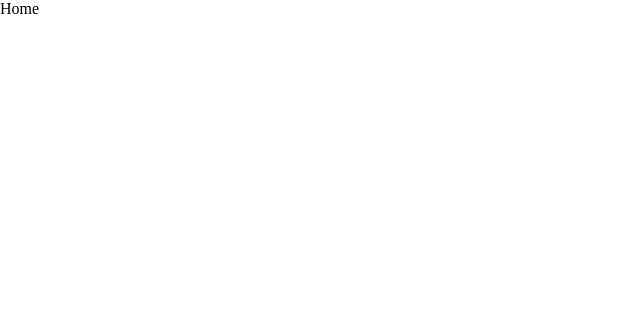
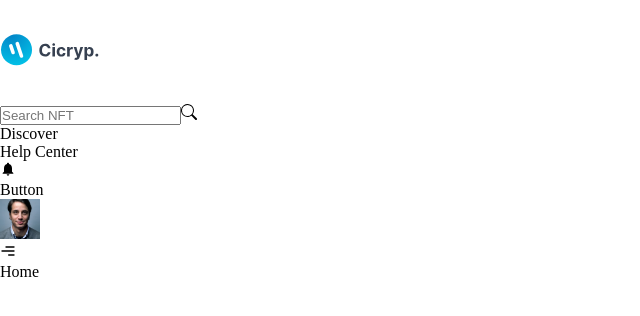
Before and after one commit to Chrisszy123/fullstackNftMarket, a Next.js app in the folder client/: page / in a window 1280 px wide. Shown: the top 316 px of the page, without its empty margins (0-640 px from the left). Built offline with nearby package versions, Linux system fonts and the light colour scheme.

Commit message:
feat/ started working on discover component

```diff
--- a/client/components/Navbar/Discover/Discover.tsx
+++ b/client/components/Navbar/Discover/Discover.tsx
@@ -1,6 +1,38 @@
 import React from 'react'
-
+import Link from 'next/link'
+//internal imports
+import style from './Discover.module.css'
 const Discover = () => {
+  const discover = [
+    {
+      name: "Collection",
+      link: "collection"
+    },
+    {
+      name: "Search",
+      link: "seacrh"
+    },
+    {
+      name: "Author Profile",
+      link: "author-profile"
+    },
+    {
+      name: "NFT Details",
+      link: "NFT-details"
+    },
+    {
+      name: "Account Setting",
+      link: "account-setting"
+    },
+    {
+      name: "Connect Wallet",
+      link: "connect-wallet"
+    },
+    {
+      name: "Blog",
+      link: "blog"
+    },
+  ]
   return (
     <div>Discover</div>
   )
--- a/client/pages/_app.tsx
+++ b/client/pages/_app.tsx
@@ -1,6 +1,12 @@
-import '@/styles/globals.css'
-import type { AppProps } from 'next/app'
-
+import "@/styles/globals.css";
+import type { AppProps } from "next/app";
+// internal imports
+import { NavBar } from "@/components";
 export default function App({ Component, pageProps }: AppProps) {
-  return <Component {...pageProps} />
+  return (
+    <div>
+      <NavBar />
+      <Component {...pageProps} />
+    </div>
+  );
 }
```
